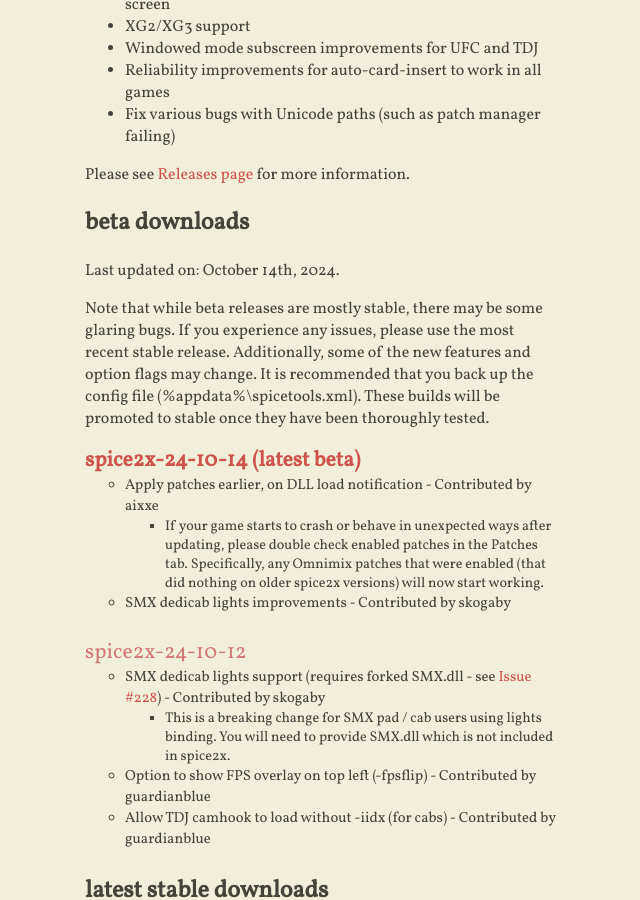
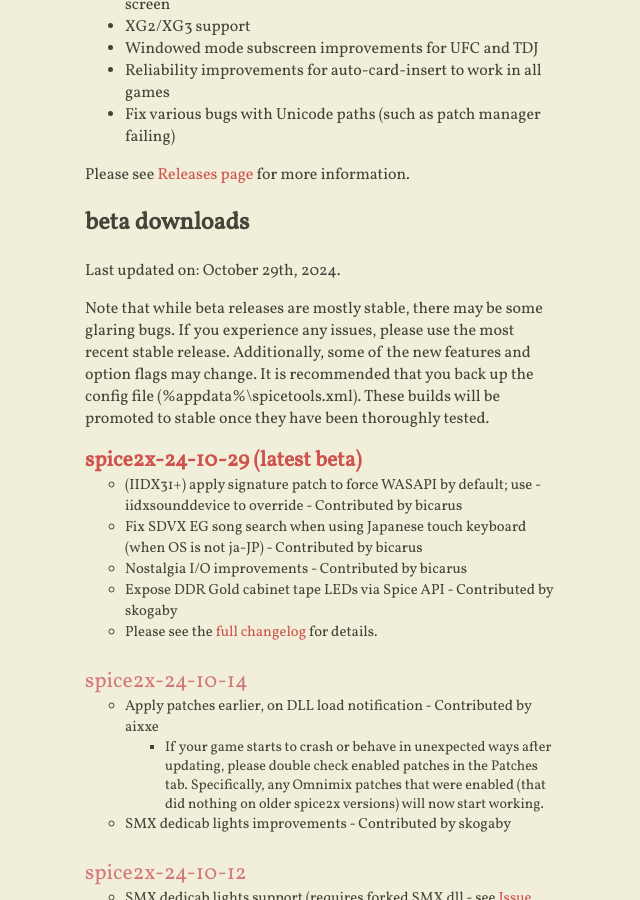
Before and after one commit to spice2x/spice2x.github.io, a Jekyll site: the page built from docs/index.html, in a window 1280 px wide and 900 px high, scrolled down 497 px. Shown: the whole window, without its empty margins (419-1059 px from the left). Built offline with Jekyll 4.4.1, drawn with Linux system fonts in a browser that asks for light colours; nearby versions of some CDN libraries.

Commit message:
24-10-29

```diff
--- a/docs/_includes/content.html
+++ b/docs/_includes/content.html
@@ -26,7 +26,7 @@
 
 <h2>beta downloads</h2>
 
-<p>Last updated on: October 14th, 2024.</p>
+<p>Last updated on: October 29th, 2024.</p>
 
 <p>Note that while beta releases are mostly stable, there may be some glaring bugs. If you experience any issues, please
   use the most recent stable release. Additionally, some of the new features and option flags may change. It is
@@ -34,6 +34,18 @@
   stable once they have been thoroughly tested.
 </p>
 <ul class="downloads-beta highlight-latest">
+  <li>
+    <a class="download-link" href="https://github.com/spice2x/spice2x.github.io/releases/download/24-10-29/spice2x-24-10-29.zip">
+      spice2x-24-10-29
+    </a>
+    <ul>
+      <li>(IIDX31+) apply signature patch to force WASAPI by default; use -iidxsounddevice to override - Contributed by bicarus </li>
+      <li>Fix SDVX EG song search when using Japanese touch keyboard (when OS is not ja-JP) - Contributed by bicarus</li>
+      <li>Nostalgia I/O improvements - Contributed by bicarus </li>
+      <li>Expose DDR Gold cabinet tape LEDs via Spice API - Contributed by skogaby</li>
+      <li>Please see the <a href="https://github.com/spice2x/spice2x.github.io/releases/tag/24-10-29">full changelog</a> for details.</li>
+    </ul>
+  </li>
   <li>
     <a class="download-link" href="https://github.com/spice2x/spice2x.github.io/releases/download/24-10-14/spice2x-24-10-14.zip">
       spice2x-24-10-14
```
